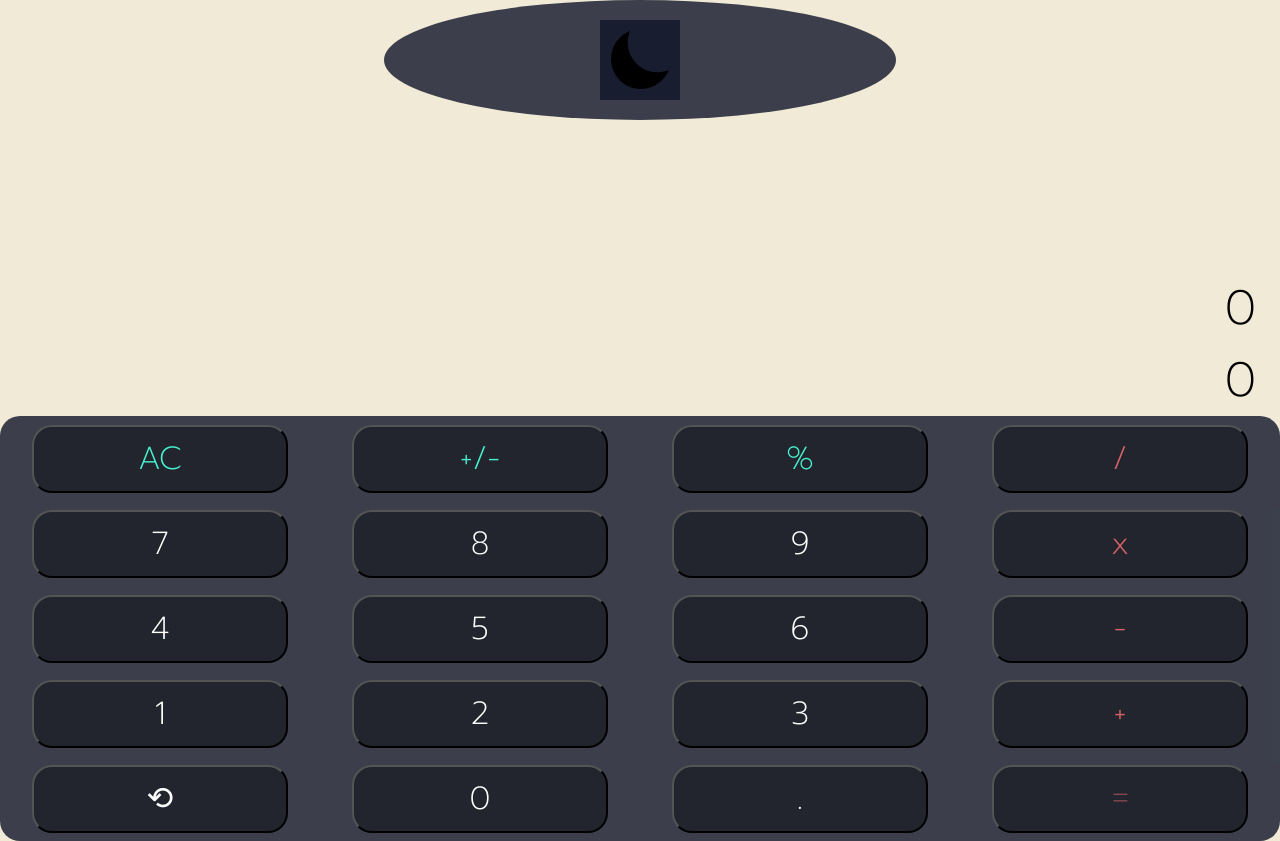
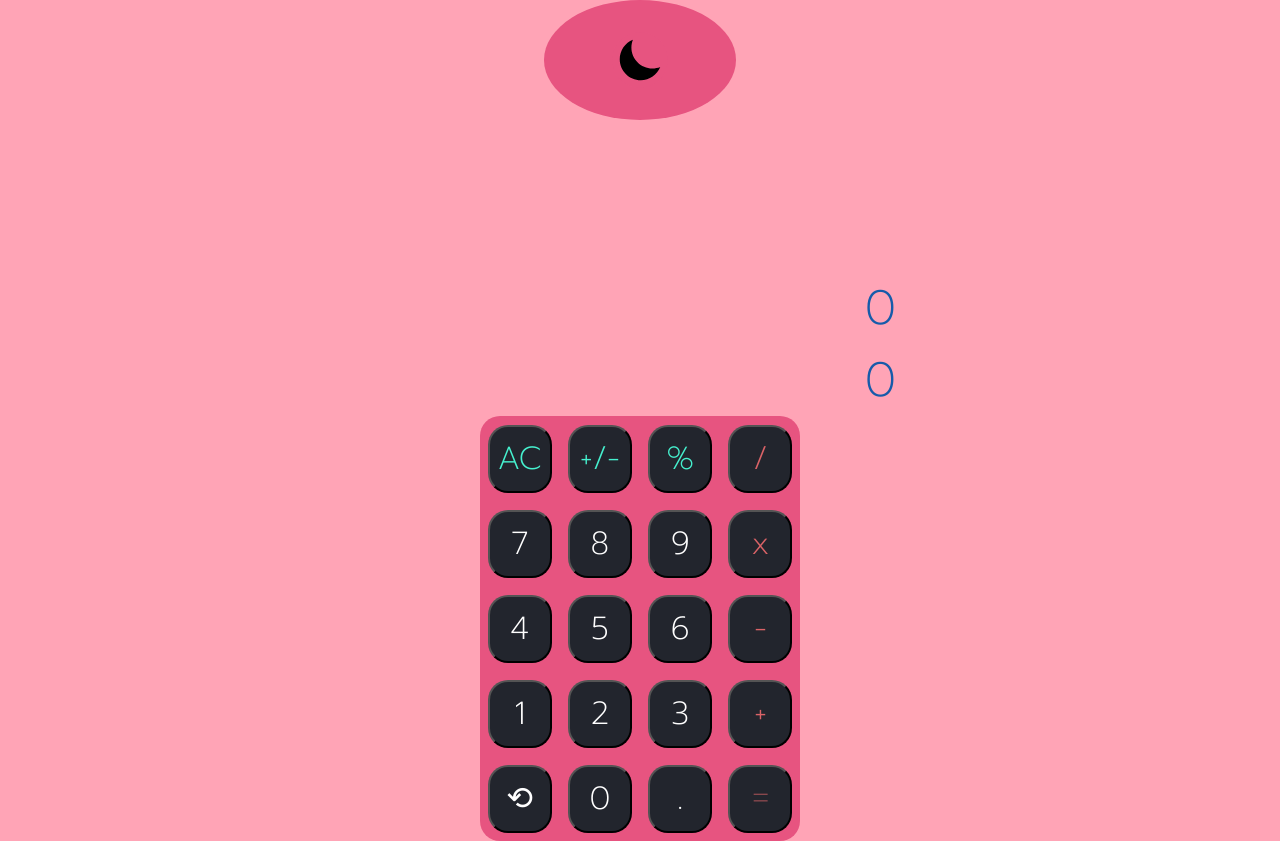
Before and after one commit to maxswaine/calculator-project, a website built with Vite: page index.html in a window 1280 px wide. Both pictures are taken after a click on the picture 640 px from the left and 60 px from the top of the page. Built offline with nearby package versions, Linux system fonts and the light colour scheme.

Commit message:
completed project with stylings and code

```diff
--- a/src/_buttons.scss
+++ b/src/_buttons.scss
@@ -5,6 +5,11 @@
   flex-direction: row;
   justify-content: center;
   align-items: center;
+  @media screen and (min-width: 768px) {
+    width: auto;
+    justify-content: center;
+    align-items: center;
+  }
 }
 .calculator__mode {
   display: flex;
@@ -13,12 +18,16 @@
   align-items: center;
   height: 15vh;
   width: 40vw;
-  border-radius: 100%;
+  border-radius: 50%;
   background-color: $lighterDarkBackground;
+  @media screen and (min-width: 768px) {
+    width: 15%;
+  }
 
   &-button {
-    height: 5em;
     width: auto;
+    height: 7vh;
+    border-radius: 50%;
     background-color: $lighterDarkBackground;
     cursor: pointer;
   }
--- a/src/_lightmode.scss
+++ b/src/_lightmode.scss
@@ -3,7 +3,8 @@
 .light-mode {
   * {
     background-color: $lightBackground;
-    color: black;
+    color: #165baa;
+    font-size: bold;
   }
 
   #lightModeButton {
@@ -12,14 +13,14 @@
 
   #darkModeButton {
     display: none;
-    background-color: $darkerLightBackground;
+    background-color: $lightFront;
   }
 
   .calculator__input-grid {
-    background-color: $darkerLightBackground;
+    background-color: $lightFront;
   }
 
   .calculator__mode {
-    background-color: $darkerLightBackground;
+    background-color: $lightFront;
   }
 }
--- a/src/_screen.scss
+++ b/src/_screen.scss
@@ -1,7 +1,19 @@
 .calculator {
   &__input {
+    display: flex;
     justify-content: center;
     align-items: center;
+    @media screen and (min-width: 768px) {
+      width: 100%;
+      justify-content: center;
+      align-items: center;
+    }
+    @media screen and (min-width: 1024px) {
+      width: 100vw;
+      height: 100vh;
+      justify-content: center;
+      align-items: center;
+    }
   }
 
   &__output {
@@ -12,8 +24,9 @@
     flex-direction: column;
     align-items: flex-end;
     justify-content: flex-end;
+    @media screen and (min-width: 768px) {
+      width: auto;
+      margin-right: 30%;
+    }
   }
 }
-
-.calculator__screen {
-}
--- a/src/_variables.scss
+++ b/src/_variables.scss
@@ -6,8 +6,8 @@ $lighterDarkBackground: #292d36;
 $darkBackground: #22252d;
 
 //Light mode
-$lightBackground: #f0ead6;
-$darkerLightBackground: rgba(15, 21, 41, 0.8); //font
+$lightBackground: #ffa4b6;
+$lightFront: #e75480; //font
 @import url("https://fonts.googleapis.com/css2?family=Prompt:wght@200&display=swap");
 
 $numberFont: "Prompt", sans-serif;
```
